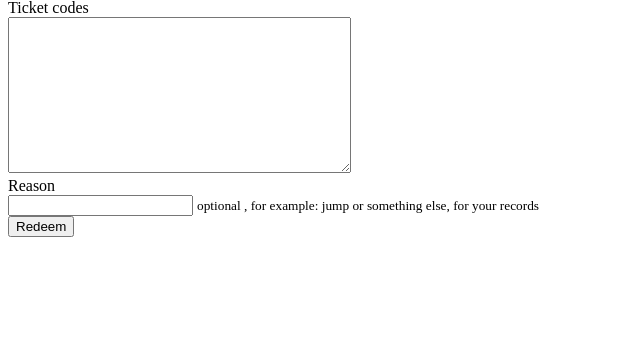
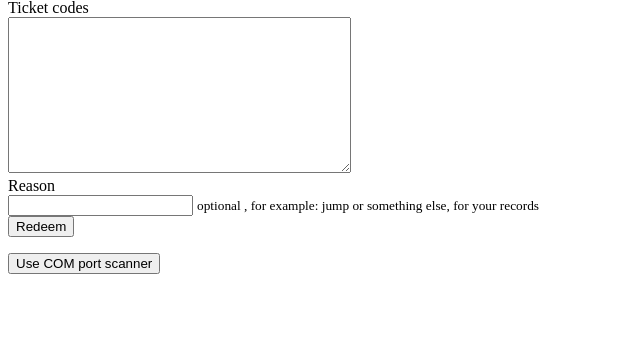
Before and after one commit to vintozver/dropzone-ticketing, a Python web app: template src/templates/redeem.html in a window 1280 px wide. Shown: the part 107-460 px from the top of the page, without its empty margins (0-640 px from the left). Run offline with Jinja, Linux system fonts and the light colour scheme; the template is opened without the code that fills it, so the values that code supplies are empty.

Commit message:
Add COM port barcode scanner support to the redeem page
Co-authored-by: vintozver <990520+vintozver@users.noreply.github.com>

```diff
--- a/src/templates/redeem.html
+++ b/src/templates/redeem.html
@@ -9,4 +9,87 @@
     <small>optional , for example: jump or something else, for your records</small><br>
     <button type="submit">Redeem</button>
   </form>
+  <p>
+    <button id="scanner-button" type="button">Use COM port scanner</button>
+    <span id="scanner-status"></span>
+  </p>
+  <script>
+    $(function() {
+      const $button = $("#scanner-button");
+      const $status = $("#scanner-status");
+      const $codes = $("textarea[name='codes']");
+      let connecting = false;
+      let connected = false;
+
+      function setStatus(message) {
+        $status.text(message);
+      }
+
+      function appendCode(code) {
+        const current = $codes.val();
+        $codes.val(current && !/\n$/.test(current) ? current + "\n" + code + "\n" : current + code + "\n");
+      }
+
+      function readLoop(reader) {
+        let buffer = "";
+        const decoder = new TextDecoder("ascii");
+
+        function step() {
+          return reader.read().then(function(result) {
+            if (result.done) {
+              return;
+            }
+            buffer += decoder.decode(result.value, { stream: true });
+            const parts = buffer.split(/\r\n|\r|\n/);
+            buffer = parts.pop();
+            parts.forEach(function(part) {
+              const code = part.trim();
+              if (code) {
+                appendCode(code);
+              }
+            });
+            return step();
+          });
+        }
+
+        return step();
+      }
+
+      $button.on("click", function() {
+        if (connecting || connected) {
+          return;
+        }
+        if (!navigator.serial) {
+          setStatus("Web Serial API is not supported by this browser.");
+          return;
+        }
+        connecting = true;
+        setStatus("Connecting...");
+        navigator.serial.requestPort().then(function(port) {
+          return port.open({ baudRate: 9600 }).then(function() {
+            connecting = false;
+            connected = true;
+            setStatus("Scanner connected.");
+            const reader = port.readable.getReader();
+            return readLoop(reader).then(function() {
+              reader.releaseLock();
+              return port.close();
+            }, function(error) {
+              reader.releaseLock();
+              return port.close().then(function() {
+                throw error;
+              });
+            });
+          });
+        }).then(function() {
+          connected = false;
+          setStatus("Scanner disconnected.");
+        }, function(error) {
+          connecting = false;
+          connected = false;
+          setStatus("Scanner error: " + (error && error.message ? error.message : error));
+        });
+      });
+    });
+  </script>
 {% endblock %}
```
Also changed, not shown: tests/test_service.py (+7 -0 lines).
